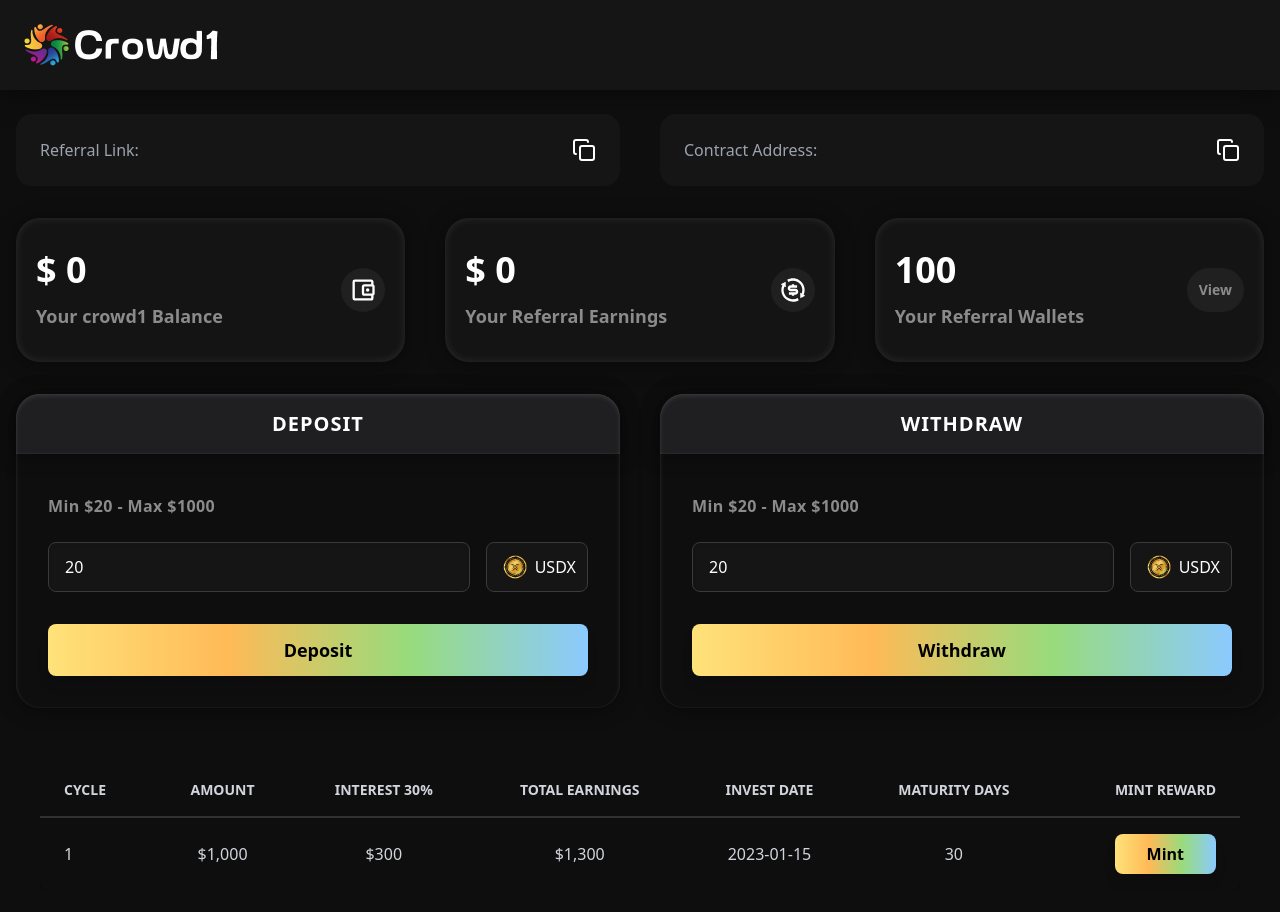
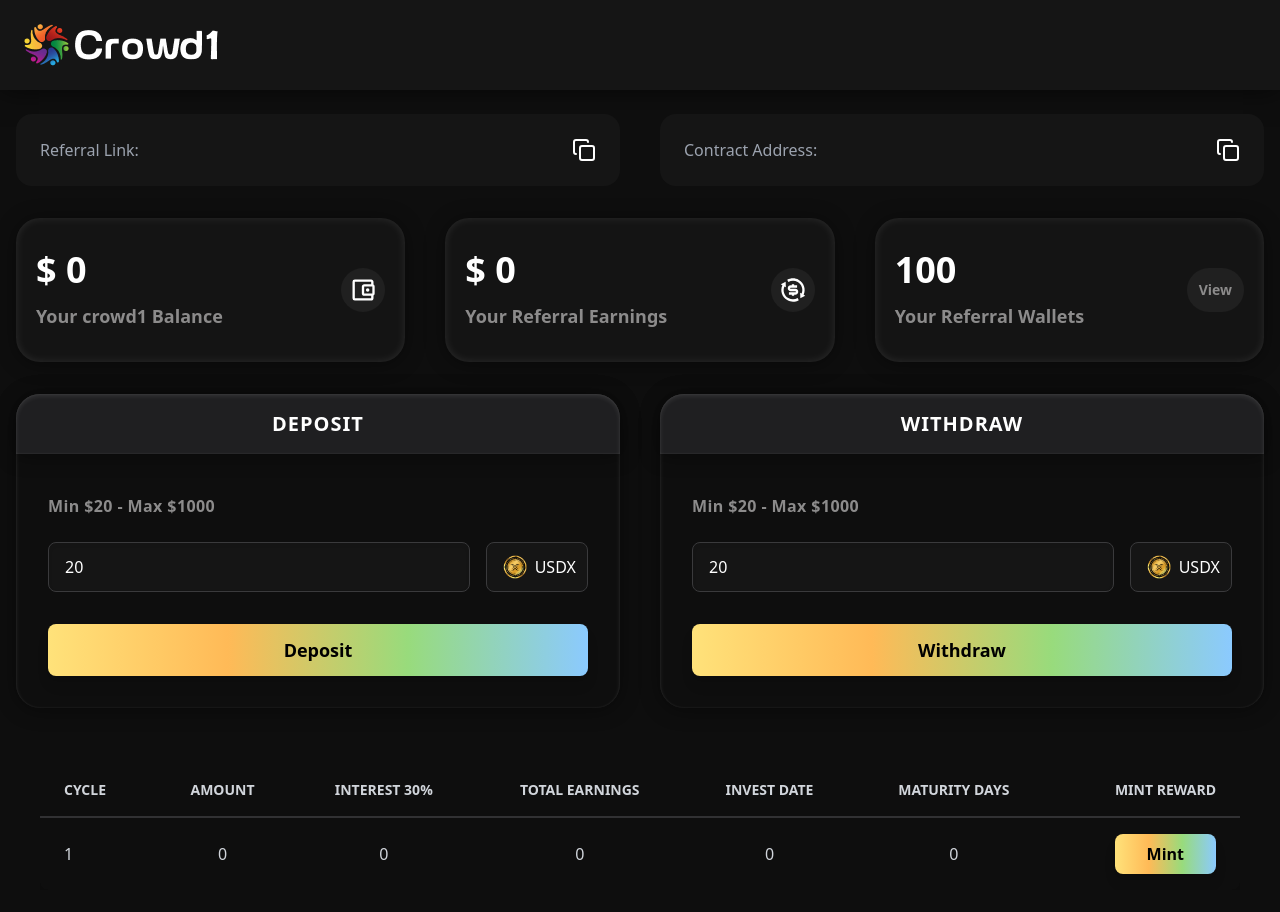
Before and after one commit to PolluxCoin2-0/Crowd1_FRONTEND, a React (Vite) app: page /home in a window 1280 px wide. Built offline with nearby package versions, Linux system fonts and the light colour scheme; no server answers.

Commit message:
user api integrated

```diff
--- a/src/pages/Home.jsx
+++ b/src/pages/Home.jsx
@@ -26,7 +26,7 @@
             `,
         }}
       >
-        <img src={LogoImage} alt="crowd1-logo" className="" />
+        <img src={LogoImage} alt="crowd1-logo"/>
       </nav>
       <div className="px-4 2xl:px-16">
         {/* Referral Link and Contract Address */}
--- a/src/pages/MintTable.jsx
+++ b/src/pages/MintTable.jsx
@@ -1,7 +1,7 @@
 import { useSelector } from "react-redux";
 import { getUserMintedTimeApi, mintApi, updateUserMintedTimeApi, userDetailsApi, } from "../utils/api/apiFunctions";
 import { toast } from "react-toastify";
-import { useEffect } from "react";
+import { useEffect, useState } from "react";
 
 const MintTable = () => {
     const dummyData = [
@@ -17,6 +17,7 @@
     ];
 
   const stateData = useSelector((state)=>state?.wallet?.dataObject)
+  const [userDataApi, setUserDataApi] = useState({});
 
     const handldeMintFunc=async()=>{
       // check user can able to mint or not
@@ -54,7 +55,7 @@
     useEffect(()=>{
       const fetchData = async()=>{
         const userDataApi = await userDetailsApi(stateData?.walletAddress);
-        console.log(userDataApi);
+        setUserDataApi(userDataApi); // Set user data to state variable
       }
 
       fetchData();
@@ -76,30 +77,22 @@
               </tr>
             </thead>
             <tbody>
-              {dummyData.map((data, index) => (
-                <tr
-                  key={index}
-                  className={`${
-                    index === dummyData.length - 1 ? 'border-none' : 'border-b border-[#313133]'
-                  } hover:bg-[#2C2C2E] transition-all bg-transparent`}
-                >
-                  <td className="py-4 px-6">{data.cycle}</td>
-                  <td className="py-4 px-6 text-center">{data.amount}</td>
-                  <td className="py-4 px-6 text-center">{data.interest}</td>
-                  <td className="py-4 px-6 text-center">{data.totalEarnings}</td>
-                  <td className="py-4 px-6 text-center">{data.investDate}</td>
-                  <td className="py-4 px-6 text-center">{data.maturityDays}</td>
+              {/* border-b border-[#313133] */}
+                <tr className="border-none hover:bg-[#2C2C2E] transition-all bg-transparent">
+                  <td className="py-4 px-6">1</td>
+                  <td className="py-4 px-6 text-center">{userDataApi?.depositAmount ? userDataApi?.depositAmount :0}</td>
+                  <td className="py-4 px-6 text-center">{userDataApi?.depositAmount ? (userDataApi.depositAmount * 0.3).toFixed(2) : 0}</td>
+                  <td className="py-4 px-6 text-center">{userDataApi?.totalReward ? userDataApi?.totalReward : 0}</td>
+                  <td className="py-4 px-6 text-center">{userDataApi?.startTime ? new Date(userDataApi?.startTime).toISOString().split('T')[0] : 0}</td>
+                  <td className="py-4 px-6 text-center">  {userDataApi?.cycleCount ? `${userDataApi.mintCount}\\${userDataApi.cycleCount}` : 0}</td>
                   <td className="py-4 px-6 text-right">
-                    {data.mintReward && (
                       <button
                       onClick={handldeMintFunc}
                        className="bg-[linear-gradient(to_right,#FFE27A,#FFBA57,#98DB7C,#8BCAFF)] text-black font-bold py-2 px-8 rounded-lg shadow-lg hover:shadow-xl hover:scale-105 transition-transform duration-300">
                         Mint
                       </button>
-                    )}
                   </td>
                 </tr>
-              ))}
             </tbody>
           </table>
         </div>
```
